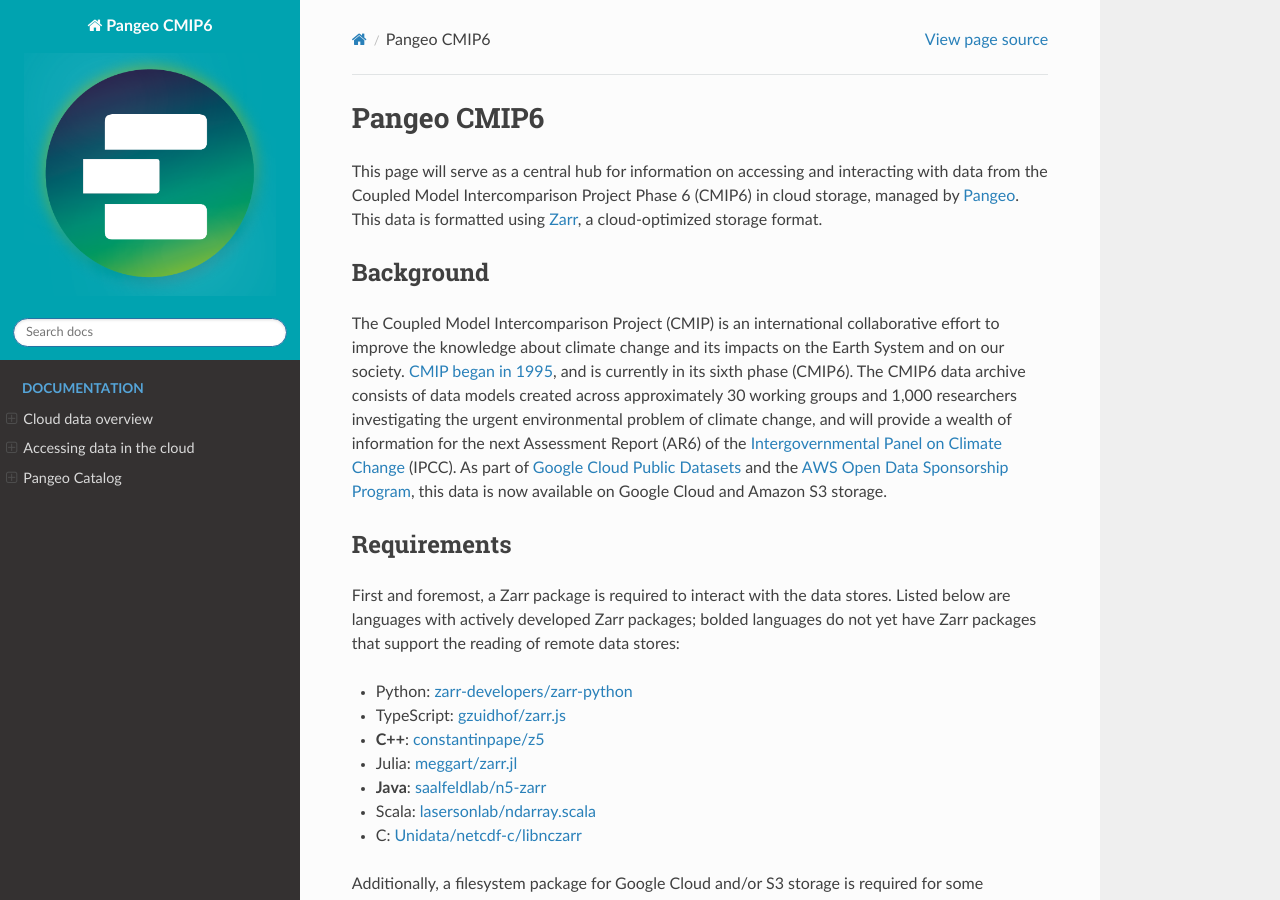
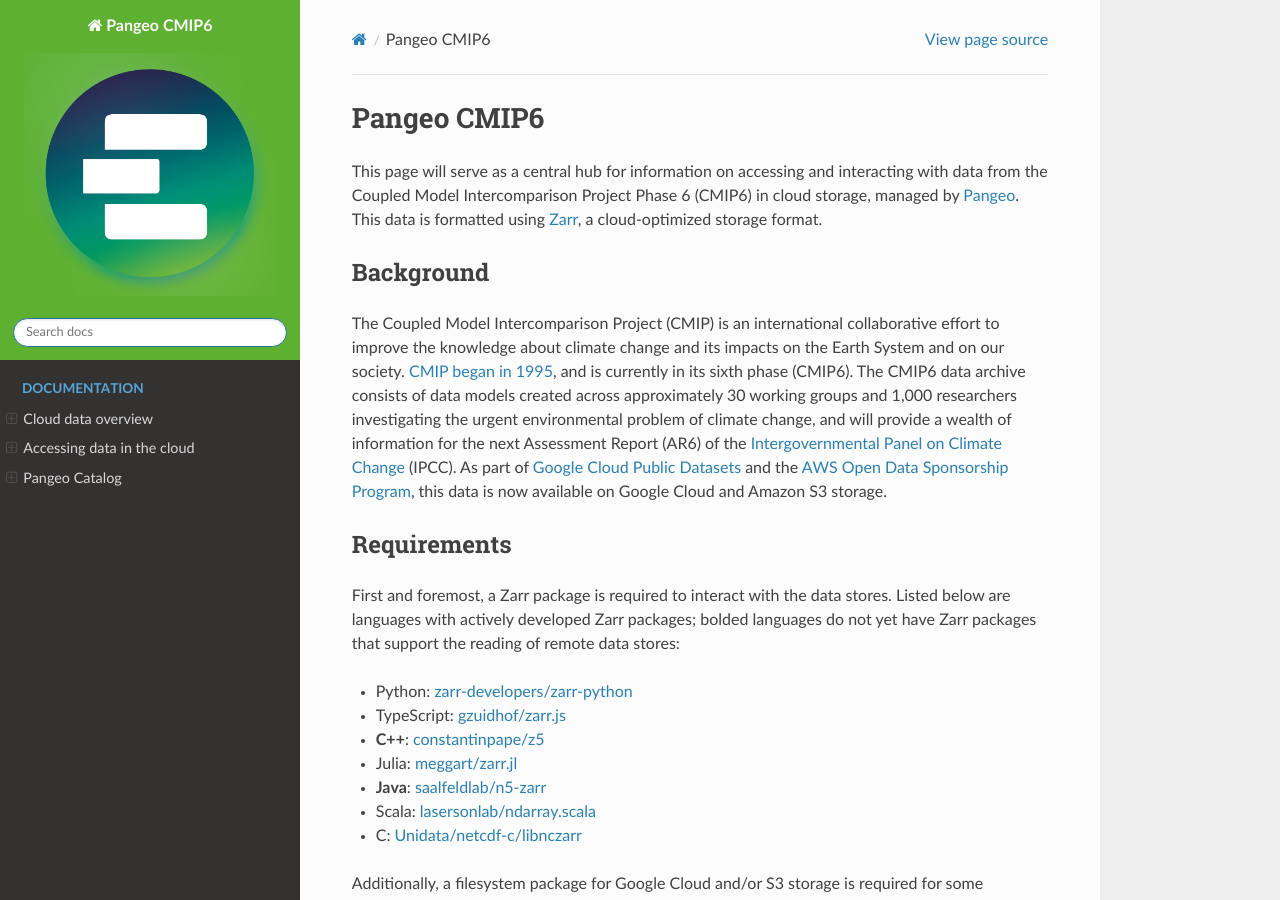
Before and after one commit to pangeo-data/pangeo-cmip6-cloud, a Sphinx documentation site: the page built from docs/index.rst, in a window 1280 px wide and 900 px high. Built offline with Sphinx 7.4.7 and the Read the Docs theme 2.0.0, drawn with Linux system fonts in a browser that asks for light colours.

Commit message:
Use original favicon, switch header color

```diff
--- a/docs/conf.py
+++ b/docs/conf.py
@@ -42,12 +42,12 @@
 pygments_style = "sphinx"
 
 html_logo = "_static/small_e_logo_cropped.png"
-html_favicon = "_static/small_e_logo_cropped.png"
+html_favicon = "_static/favicon.png"
 
 html_theme = "sphinx_rtd_theme"
 html_theme_options = {
   "collapse_navigation": False,
-  "style_nav_header_background": "#00A3B0" # Pangeo teal
+  "style_nav_header_background": "#5EB130" # Pangeo green
 }
 
 # Add any paths that contain custom static files (such as style sheets) here,
```
